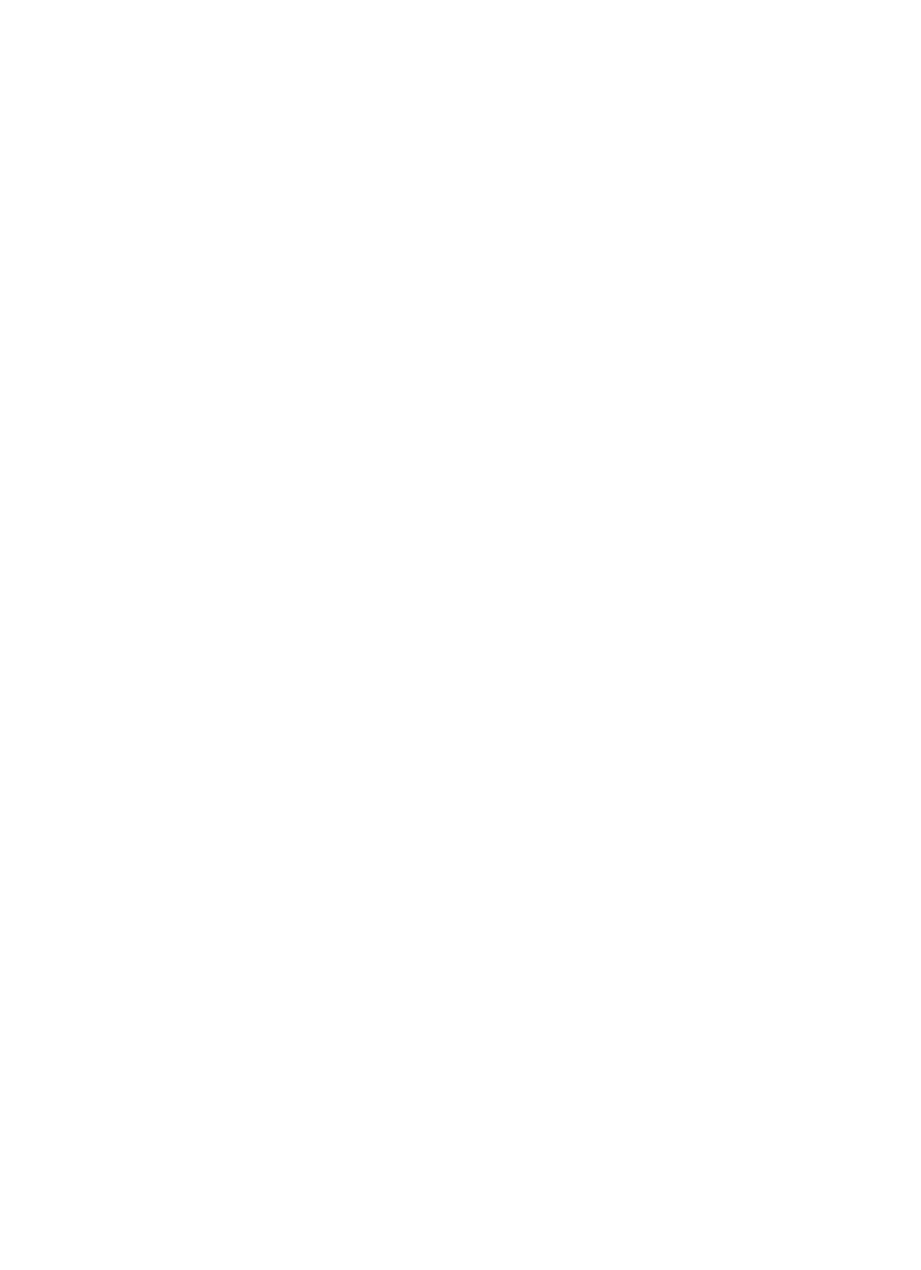
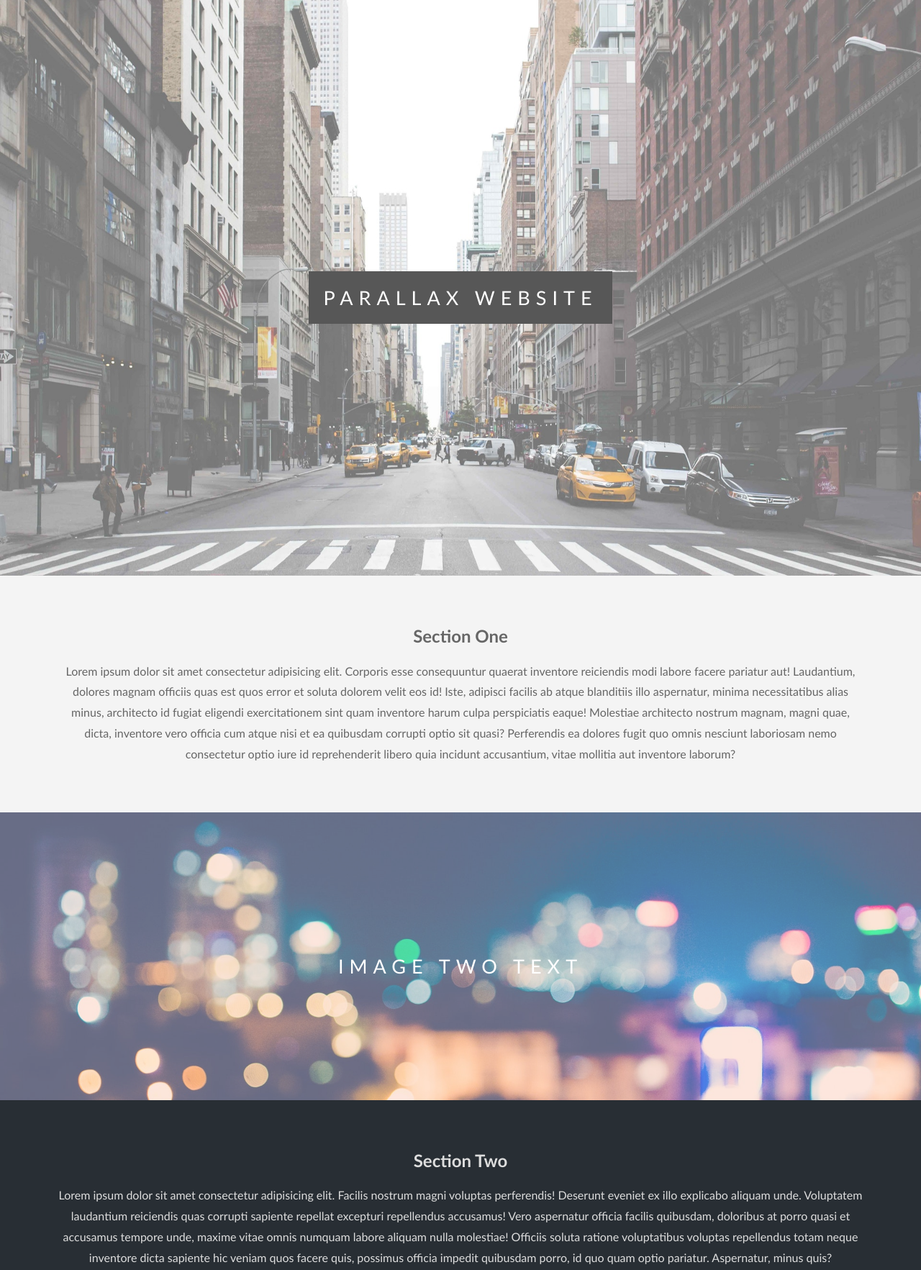
Before and after one commit to williamlhelton/traversy-webdev, a plain HTML site: page traversy-web4-parallax/index.html in a window 1280 px wide. Shown: the top 1765 px of the page at 72% size. Before the commit the page ends 800 px from the top, so only its background shows below. Drawn offline with Linux system fonts and the light colour scheme.

Commit message:
completed tutorial

```diff
--- a/traversy-web4-parallax/css/style.css
+++ b/traversy-web4-parallax/css/style.css
@@ -0,0 +1,75 @@
+body, html{
+    height:100%;
+    margin:0;
+    font-size:16px;
+    font-family:'Trebuchet MS', 'Lucida Sans Unicode', 'Lucida Grande', 'Lucida Sans', Arial, sans-serif;
+    font-weight:400;
+    line-height:1.8em;
+    color:#666;
+}
+
+.pimg1, .pimg2, .pimg3{
+    position: relative;
+    opacity:0.70;
+    background-position:center;
+    background-size:cover;
+    background-repeat:no-repeat;
+    background-attachment:fixed;
+}
+
+.pimg1{
+    background-image: url('../img/image1.jpg');
+    min-height: 100%;
+}
+
+.pimg2{
+    background-image: url('../img/image2.jpg');
+    min-height: 400px;
+}
+
+.pimg3{
+    background-image: url('../img/image3.jpg');
+    min-height: 400px;
+}
+
+.section{
+    text-align: center;
+    padding:50px 80px;
+}
+
+.section-light{
+    background-color: #f4f4f4;
+    color:#666;
+}
+
+.section-dark{
+    background-color:#282e34;
+    color:#ddd;
+}
+
+.ptext{
+    position:absolute;
+    top:50%;
+    width:100%;
+    text-align:center;
+    color:#000;
+    font-size:27px;
+    letter-spacing:8px;
+    text-transform:uppercase;
+}
+
+.ptext .border{
+    background-color:#111;
+    color:white;
+    padding:20px;
+}
+
+.ptext .border.trans{
+    background-color:transparent;
+}
+
+@media(max-width:568px){
+    .pimg1, .pimg2, .pimg3{
+        background-attachment:scroll;
+    }
+}
--- a/traversy-web4-parallax/index.html
+++ b/traversy-web4-parallax/index.html
@@ -8,6 +8,51 @@
     <link rel="stylesheet" href="css/style.css">
 </head>
 <body>
+    <div class="pimg1">
+        <div class="ptext">
+            <span class="border">
+                Parallax Website
+            </span>
+        </div>
+    </div>
 
+    <section class="section section-light">
+        <h2>Section One</h2>
+        <p>Lorem ipsum dolor sit amet consectetur adipisicing elit. Corporis esse consequuntur quaerat inventore reiciendis modi labore facere pariatur aut! Laudantium, dolores magnam officiis quas est quos error et soluta dolorem velit eos id! Iste, adipisci facilis ab atque blanditiis illo aspernatur, minima necessitatibus alias minus, architecto id fugiat eligendi exercitationem sint quam inventore harum culpa perspiciatis eaque! Molestiae architecto nostrum magnam, magni quae, dicta, inventore vero officia cum atque nisi et ea quibusdam corrupti optio sit quasi? Perferendis ea dolores fugit quo omnis nesciunt laboriosam nemo consectetur optio iure id reprehenderit libero quia incidunt accusantium, vitae mollitia aut inventore laborum?</p>
+    </section>
+
+    <div class="pimg2">
+        <div class="ptext">
+            <span class="border trans">
+                Image Two Text
+            </span>
+        </div>
+    </div>
+
+    <section class="section section-dark">
+        <h2>Section Two</h2>
+        <p>Lorem ipsum dolor sit amet consectetur adipisicing elit. Facilis nostrum magni voluptas perferendis! Deserunt eveniet ex illo explicabo aliquam unde. Voluptatem laudantium reiciendis quas corrupti sapiente repellat excepturi repellendus accusamus! Vero aspernatur officia facilis quibusdam, doloribus at porro quasi et accusamus tempore unde, maxime vitae omnis numquam labore aliquam nulla molestiae! Officiis soluta ratione voluptatibus voluptas repellendus totam neque inventore dicta sapiente hic veniam quos facere quis, possimus officia impedit quibusdam porro, id quo quam optio pariatur. Aspernatur, minus quis?</p>
+    </section>
+
+    <div class="pimg3">
+        <div class="ptext">
+            <span class="border trans">
+                Image Three Text
+            </span>
+        </div>
+    </div>
+
+    <section class="section section-dark">
+        <h2>Section Three</h2>
+        <p>Lorem ipsum dolor sit amet consectetur adipisicing elit. Facilis nostrum magni voluptas perferendis! Deserunt eveniet ex illo explicabo aliquam unde. Voluptatem laudantium reiciendis quas corrupti sapiente repellat excepturi repellendus accusamus! Vero aspernatur officia facilis quibusdam, doloribus at porro quasi et accusamus tempore unde, maxime vitae omnis numquam labore aliquam nulla molestiae! Officiis soluta ratione voluptatibus voluptas repellendus totam neque inventore dicta sapiente hic veniam quos facere quis, possimus officia impedit quibusdam porro, id quo quam optio pariatur. Aspernatur, minus quis?</p>
+    </section>
+
+    <div class="pimg1">
+        <div class="ptext">
+            <span class="border">
+                My Company
+            </span>
+        </div>
+    </div>
 </body>
 </html>
```
